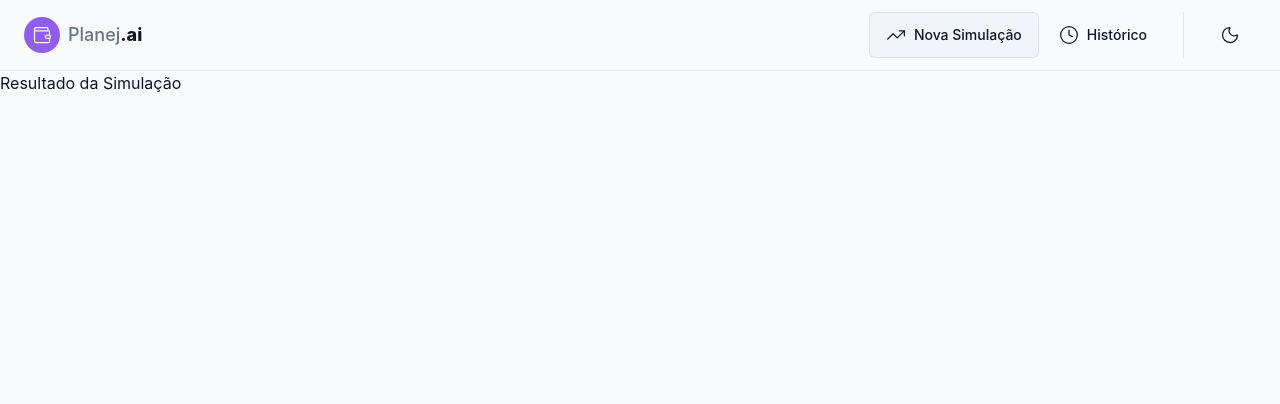
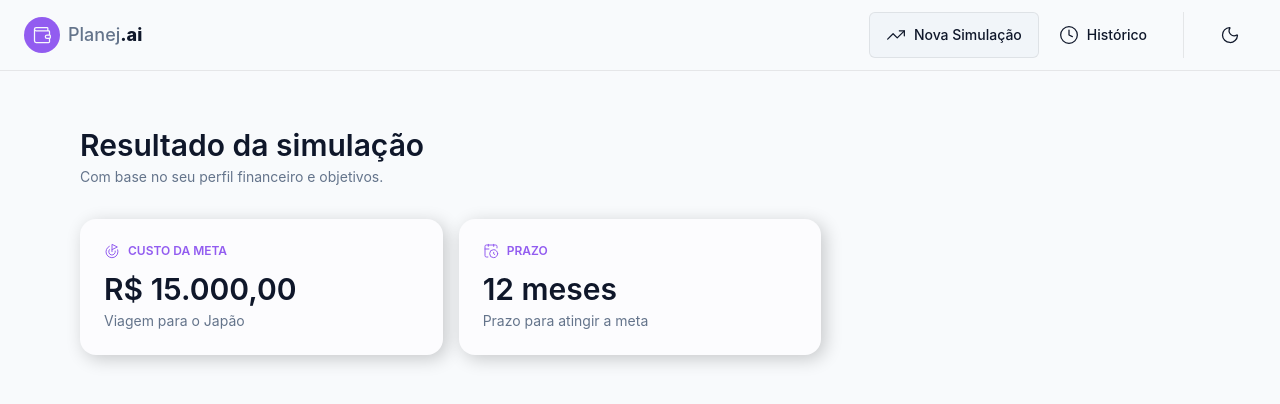
Before and after one commit to RenanFernandess/React-Tests, a React (Vite) app in the folder planejai/: page /resultado in a window 1280 px wide. Shown: the top 404 px of the page. Built offline with nearby package versions, Linux system fonts and the light colour scheme.

Commit message:
Planejai - Feat: Iniciando a criação da página de resultados da simulação

```diff
--- /dev/null
+++ b/planejai/src/components/features/SimulationResults/Card.tsx
@@ -0,0 +1,45 @@
+import type { LucideIcon } from "lucide-react";
+
+interface SimulationCardProps {
+  Icon?: LucideIcon;
+  label: string;
+  value: string;
+  subtitle: string;
+  variant?: "default" | "primary";
+}
+
+const variantStyles = {
+  default: {
+    card: "bg-card",
+    accent: "text-primary",
+    value: "text-foreground",
+    subtitle: "text-muted-foreground",
+  },
+  primary: {
+    card: "bg-primary",
+    accent: "text-primary-foreground",
+    value: "text-primary-foreground",
+    subtitle: "text-primary-foreground/70",
+  },
+}
+
+export function SimulationCard({
+  Icon,
+  label,
+  value,
+  subtitle,
+  variant = "default"
+}: SimulationCardProps) {
+  const styles = variantStyles[variant];
+
+  return (
+    <div className={`flex flex-col rounded-2xl p-6 shadow-[4px_4px_18px_0px_rgba(0,0,0,0.2)] ${styles.card}`}>
+      <div className="mb-3 flex items-center gap-2">
+        {Icon && <Icon size={16} className={styles.accent} />}
+        <span className={`text-xs font-semibold tracking-widset uppercase ${styles.accent}`}>{label}</span>
+      </div>
+      <p className={`text-3xl font-semibold ${styles.value}`}>{value}</p>
+      <p className={`mt-1 text-sm ${styles.subtitle}`}>{subtitle}</p>
+    </div>
+  )
+}
--- /dev/null
+++ b/planejai/src/components/features/SimulationResults/index.ts
@@ -0,0 +1,5 @@
+import { SimulationCard } from './Card'
+
+export {
+  SimulationCard
+}
--- /dev/null
+++ b/planejai/src/components/index.ts
@@ -0,0 +1,7 @@
+import { RootLayout } from '@/components/layout/RootLayout';
+
+export {
+  RootLayout
+};
+
+export * from '@/components/shared';
--- /dev/null
+++ b/planejai/src/components/shared/PageHero.tsx
@@ -0,0 +1,13 @@
+interface PageHeroProps {
+  title: string;
+  subtitle: string;
+}
+
+export function PageHero({ title, subtitle }: PageHeroProps) {
+  return (
+    <>
+      <h1 className="text-foreground mb-1 text-2xl font-semibold sm:text-3xl">{title}</h1>
+      <p className="text-muted-foreground mb-8 text-sm">{subtitle}</p>
+    </>
+  )
+}
--- a/planejai/src/components/shared/index.ts
+++ b/planejai/src/components/shared/index.ts
@@ -1,10 +1,11 @@
-import { Button } from './Button'
-import { Header } from './Header'
-import { Input, type InputProps } from './input'
-import { VerticalDivider } from './VerticalDivider'
+import { Button } from './Button';
+import { Header } from './Header';
+import { Input, type InputProps } from './input';
+import { PageHero } from './PageHero';
+import { VerticalDivider } from './VerticalDivider';
 
 export {
-  Button, Header, Input, VerticalDivider
-}
+  Button, Header, Input, PageHero, VerticalDivider
+};
 
-export type { InputProps }
+export type { InputProps };
--- /dev/null
+++ b/planejai/src/pages/SimulationResultPage.tsx
@@ -0,0 +1,41 @@
+import { PageHero } from "@/components";
+import { SimulationCard } from "@/components/features/SimulationResults";
+import type { SimulationFormData } from "@/data/simulation";
+import { CalendarClock, Goal } from "lucide-react";
+
+const mock: SimulationFormData = {
+  income: 'R$ 5.000,00',
+  expenses: 'R$ 2.000,00',
+  debts: 'R$ 500,00',
+  goalName: 'Viagem para o Japão',
+  goalAmount: 'R$ 15.000,00',
+  goalDeadline: '12',
+}
+
+
+export function SimulationResultPage() {
+  const data: SimulationFormData = mock;
+
+  return (
+    <main className="mx-auto max-w-6xl px-4 py-10 sm:py-14">
+      <PageHero
+        title="Resultado da simulação"
+        subtitle="Com base no seu perfil financeiro e objetivos."
+      />
+      <div className="mb-6 grid grid-cols-1 gap-4 lg:grid-cols-3">
+        <SimulationCard
+          Icon={Goal}
+          label="Custo da Meta"
+          value={data.goalAmount}
+          subtitle="Viagem para o Japão"
+        />
+        <SimulationCard
+          Icon={CalendarClock}
+          label="Prazo"
+          value={`${data.goalDeadline} meses`}
+          subtitle="Prazo para atingir a meta"
+        />
+      </div>
+    </main>
+  )
+}
--- /dev/null
+++ b/planejai/src/pages/index.ts
@@ -0,0 +1,7 @@
+import { SimulationFormPage } from "./SimulationFormPage";
+import { SimulationResultPage } from "./SimulationResultPage";
+
+export {
+  SimulationFormPage,
+  SimulationResultPage
+};
--- a/planejai/src/router.tsx
+++ b/planejai/src/router.tsx
@@ -1,6 +1,6 @@
+import { RootLayout } from "@/components";
+import { SimulationFormPage, SimulationResultPage } from "@/pages";
 import { createBrowserRouter } from "react-router-dom";
-import { RootLayout } from "@/components/layout/RootLayout";
-import { SimulationFormPage } from "@/pages/SimulationFormPage";
 
 export const router = createBrowserRouter([
   {
@@ -12,7 +12,7 @@ export const router = createBrowserRouter([
       },
       {
         path: "/resultado",
-        element: <h1>Resultado da Simulação</h1>,
+        element: <SimulationResultPage />,
       },
       {
         path: "/historico",
```
